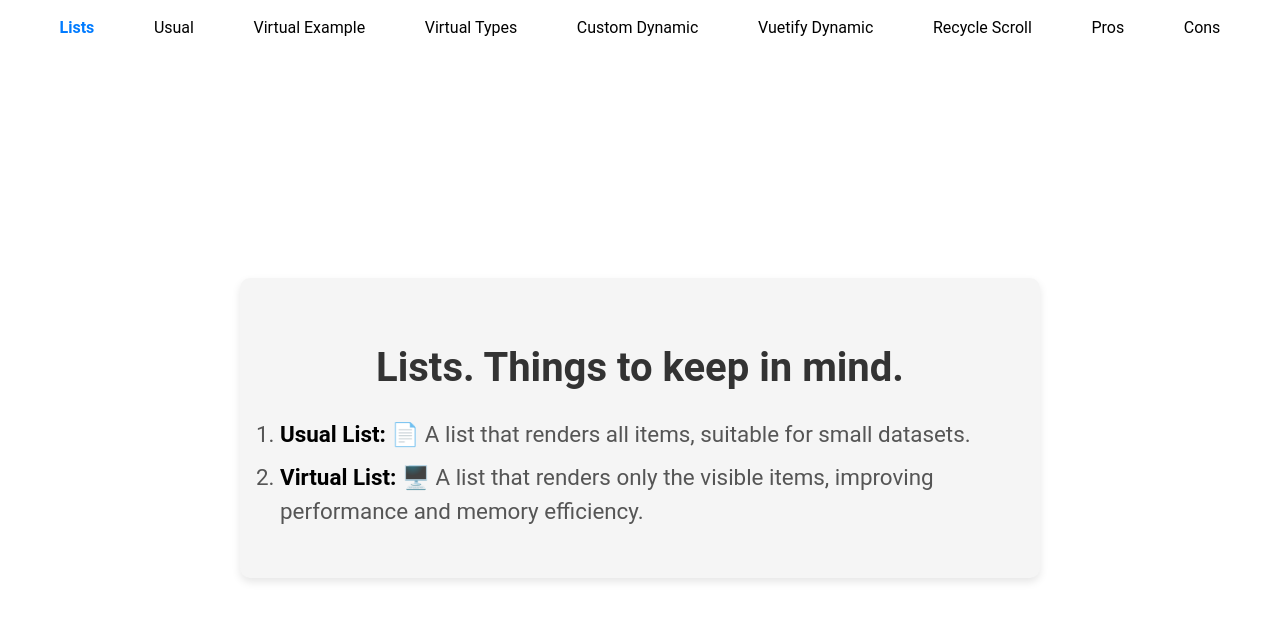
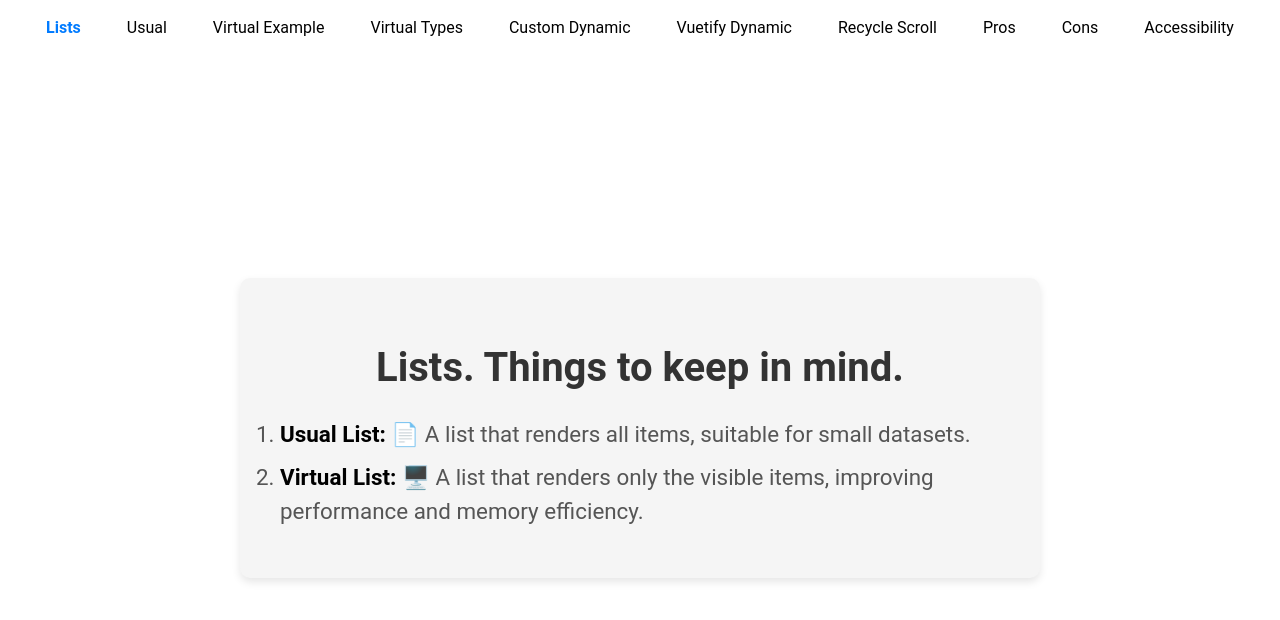
Before and after one commit to whitel1ght/virtual-performance, a Vue app: page / in a window 1280 px wide. Shown: the top 620 px of the page. Built offline with nearby package versions, Linux system fonts and the light colour scheme.

Commit message:
accessibility slide

```diff
--- a/src/components/Menu.vue
+++ b/src/components/Menu.vue
@@ -26,8 +26,9 @@ const links = [
   { to: '/custom-virtual-scroll', text: 'Custom Dynamic' },
   { to: '/vuetify', text: 'Vuetify Dynamic' },
   { to: '/recycle-scroll', text: 'Recycle Scroll' },
-  { to: 'pros', text: 'Pros' },
-  { to: 'cons', text: 'Cons' },
+  { to: '/pros', text: 'Pros' },
+  { to: '/cons', text: 'Cons' },
+  { to: '/accessibility', text: 'Accessibility' },
 ]
 
 const isActive = path => route.path === path
--- /dev/null
+++ b/src/pages/accessibility.vue
@@ -0,0 +1,24 @@
+<template>
+  <MainLayout>
+    <SlideLayout>
+      <div class="slide">
+        <h1>Making Virtual Scrolling Accessible</h1>
+
+        <ol>
+          <li><strong>ARIA Roles and Properties:</strong> Use appropriate ARIA roles and properties to convey structure and size.</li>
+          <li><strong>Keyboard Navigation:</strong> Ensure seamless keyboard navigation with arrow keys.</li>
+          <li><strong>Focus Management:</strong> Maintain focus on the selected item and manage focus dynamically.</li>
+          <li><strong>Lazy Loading Announcements:</strong> Use live regions to announce new content loading.</li>
+          <li><strong>Semantic HTML:</strong> Use semantic HTML elements where possible.</li>
+          <li><strong>Consistent Layout:</strong> Ensure a consistent and predictable layout as new items load.</li>
+          <li><strong>Testing with Assistive Technologies:</strong> Regularly test with screen readers and other assistive technologies.</li>
+        </ol>
+      </div>
+    </SlideLayout>
+  </MainLayout>
+</template>
+
+<script setup>
+import SlideLayout from '@/components/layouts/SlideLayout.vue'
+import MainLayout from '@/components/layouts/MainLayout.vue'
+</script>
```
